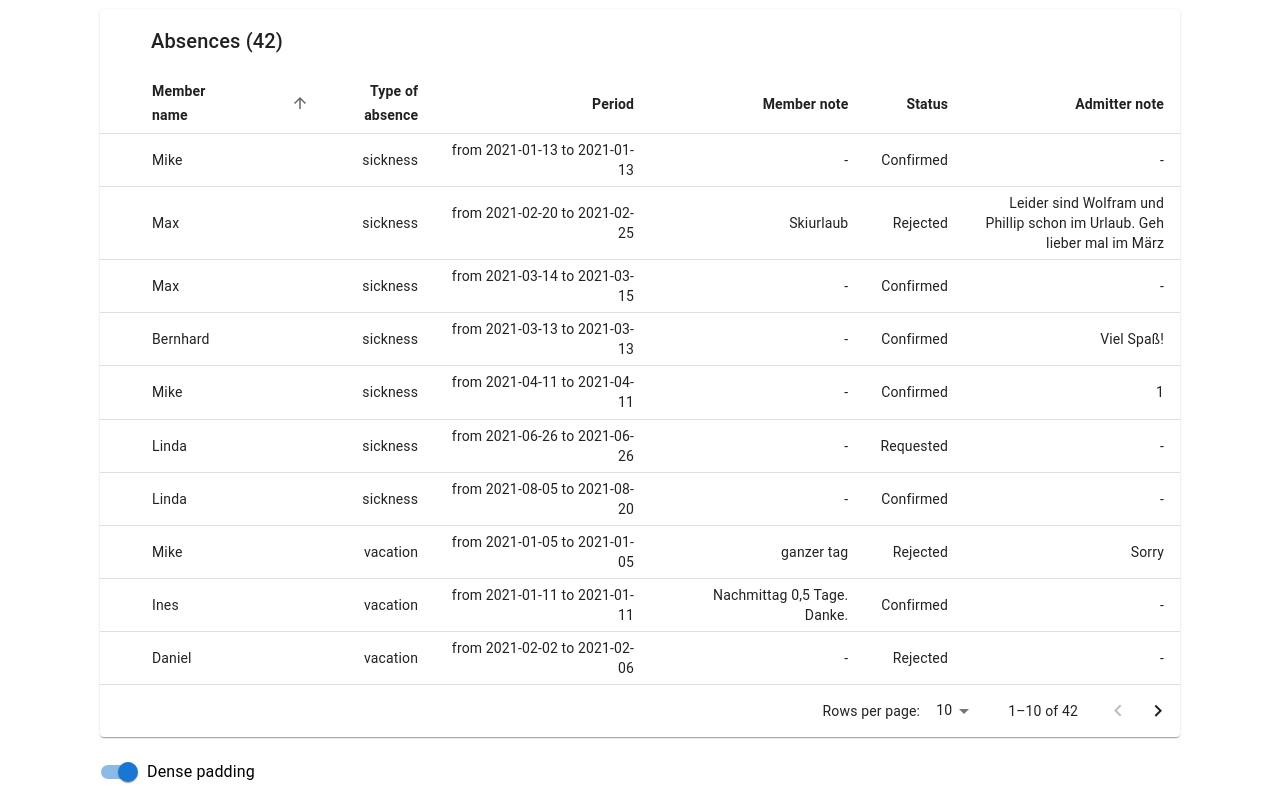
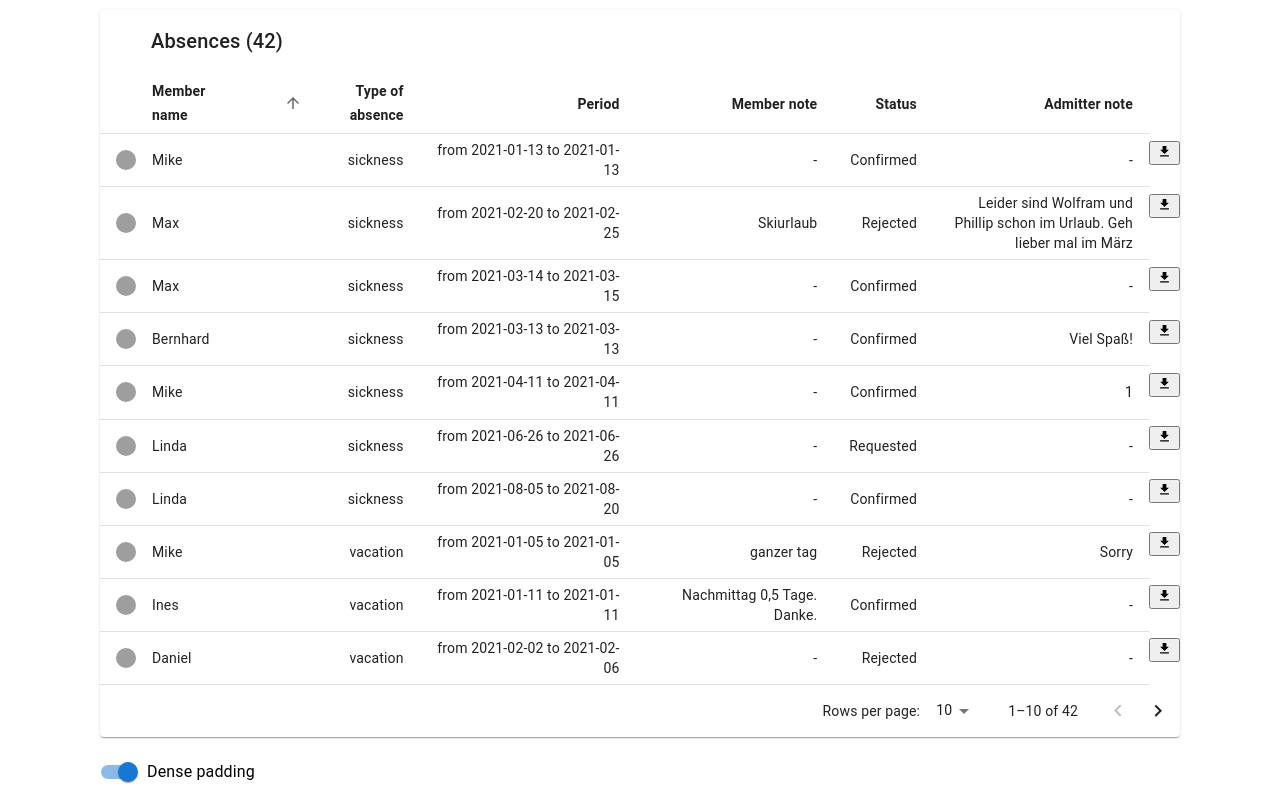
Before and after one commit to Mehdi01-git/smart-code-company-frontend-test, a React (Create React App) app: page / in a window 1280 px wide. Built offline with nearby package versions, Linux system fonts and the light colour scheme; grey boxes are pictures that could not be loaded.

Commit message:
ical integration

```diff
--- a/package.json
+++ b/package.json
@@ -11,6 +11,8 @@
     "@testing-library/react": "^13.4.0",
     "@testing-library/user-event": "^13.5.0",
     "eslint-plugin-react": "^7.32.2",
+    "file-saver": "^2.0.5",
+    "ics": "^2.41.0",
     "react": "^18.2.0",
     "react-dom": "^18.2.0",
     "react-scripts": "5.0.1",
--- a/src/components/Paginate.jsx
+++ b/src/components/Paginate.jsx
@@ -18,10 +18,14 @@ import members from "../assets/members.json";
 import FormControlLabel from "@mui/material/FormControlLabel";
 import Switch from "@mui/material/Switch";
 import { visuallyHidden } from "@mui/utils";
+import { createEvent } from "ics";
+import { saveAs } from "file-saver";
+import { Download } from "@mui/icons-material";
 
-function createData(key, name, type, period, memNote, status, admitNote) {
+function createData(key, img, name, type, period, memNote, status, admitNote) {
   return {
     key,
+    img,
     name,
     type,
     period,
@@ -34,6 +38,9 @@ function createData(key, name, type, period, memNote, status, admitNote) {
 const rows = absences.payload.map((absence, i) => {
   return createData(
     i,
+    members.payload.map((member) => {
+      return member.userId === absence.userId ? member.image : "";
+    }),
     members.payload.map((member) => {
       return member.userId === absence.userId ? member.name : "";
     }),
@@ -286,7 +293,46 @@ export default function EnhancedTable() {
                 .map((row, index) => {
                   const isItemSelected = isSelected(row.name);
                   const labelId = `enhanced-table-checkbox-${index}`;
+                  let comma = " ,,,,,";
+                  const event = {
+                    start: [2018, 5, 30, 6, 30],
+                    duration: { hours: 6, minutes: 30 },
+                    title: `Absences (${rows.length})`,
+                    location:
+                      "Folsom Field, University of Colorado (finish line)",
+                    url: "http://www.bolderboulder.com/",
+                    geo: { lat: 40.0095, lon: 105.2669 },
+                    categories: [
+                      "10k races",
+                      "Memorial Day Weekend",
+                      "Boulder CO",
+                    ],
+                    status: "CONFIRMED",
+                    busyStatus: "BUSY",
+                    organizer: {
+                      name: "Admin",
+                      email: "Race@BolderBOULDER.com",
+                    },
+                    description: `
+                    Member Name : ${String(row.name).replace(comma, "")} \r
+                    Type of absence : ${row.type} \r
+                    Period : ${row.period}  \n
+                    MemberNote : ${row.memNote} \n
+                    Status : ${row.status} \n
+                    Admitter note : ${row.admitNote}\r
 
+                    `,
+
+                    attendees: [],
+                  };
+                  const handleSave = () => {
+                    createEvent(event, (error, value) => {
+                      const blob = new Blob([value], {
+                        type: "text/plain;charset=utf-8",
+                      });
+                      saveAs(blob, "event-schedule.ics");
+                    });
+                  };
                   return (
                     <TableRow
                       hover
@@ -296,7 +342,14 @@ export default function EnhancedTable() {
                       key={row.key}
                       selected={isItemSelected}
                     >
-                      <TableCell padding="checkbox"></TableCell>
+                      <TableCell padding="checkbox">
+                        <img
+                          className="avatar"
+                          src="https://loremflickr.com/300/400"
+                          alt="avatar"
+                        />
+                      </TableCell>
+
                       <TableCell
                         component="th"
                         id={labelId}
@@ -314,6 +367,19 @@ export default function EnhancedTable() {
                       <TableCell style={{ width: "20%" }} align="right">
                         {row.admitNote}
                       </TableCell>
+                      <button
+                        onClick={handleSave}
+                        style={{
+                          marginTop: "7px",
+                          cursor: "pointer",
+                        }}
+                      >
+                        <Download
+                          style={{
+                            fontSize: "15px",
+                          }}
+                        />
+                      </button>
                     </TableRow>
                   );
                 })}
@@ -326,6 +392,23 @@ export default function EnhancedTable() {
                   <TableCell colSpan={6} />
                 </TableRow>
               )}
+              <div
+                style={{
+                  display: isLoading ? "grid" : "none",
+                }}
+                className="loader-container"
+              >
+                <div className="lds-roller">
+                  <div></div>
+                  <div></div>
+                  <div></div>
+                  <div></div>
+                  <div></div>
+                  <div></div>
+                  <div></div>
+                  <div></div>
+                </div>
+              </div>
             </TableBody>
           </Table>
         </TableContainer>
@@ -344,23 +427,6 @@ export default function EnhancedTable() {
         control={<Switch checked={dense} onChange={handleChangeDense} />}
         label="Dense padding"
       />
-      <div
-        style={{
-          display: isLoading ? "grid" : "none",
-        }}
-        className="loader-container"
-      >
-        <div class="lds-roller">
-          <div></div>
-          <div></div>
-          <div></div>
-          <div></div>
-          <div></div>
-          <div></div>
-          <div></div>
-          <div></div>
-        </div>
-      </div>
     </Box>
   );
 }
--- a/src/index.css
+++ b/src/index.css
@@ -22,12 +22,11 @@ body {
   display: grid;
   place-items: center;
   position: absolute;
-  top: 22%;
-  left: 7.3%;
-  width: 1166px;
-  height: 370px;
+  top: 0%;
+  left: 0%;
+  width: 100%;
+  height: 100%;
   background-color: white;
-  border: 2px solid #f3f3f3;
 }
 .lds-roller {
   display: inline-block;
@@ -105,6 +104,12 @@ body {
   top: 56px;
   left: 12px;
 }
+.avatar {
+  width: 20px;
+  height: 20px;
+  border-radius: 50%;
+  margin-top: 5px;
+}
 @keyframes lds-roller {
   0% {
     transform: rotate(0deg);
```
Also changed, not shown: 1 other file (tests, documents, lock files or other folders).
